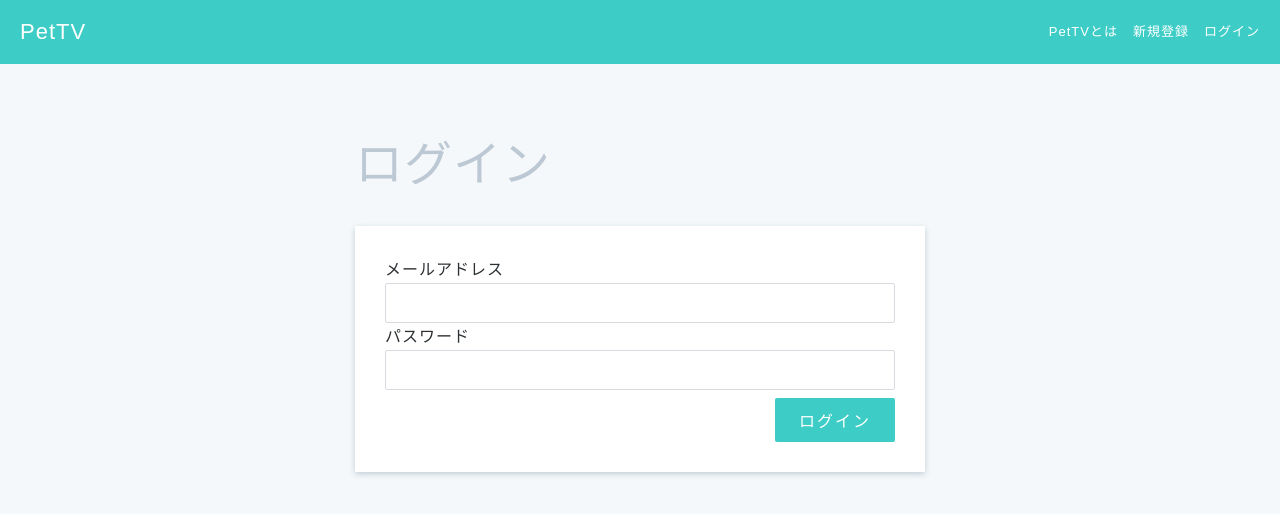
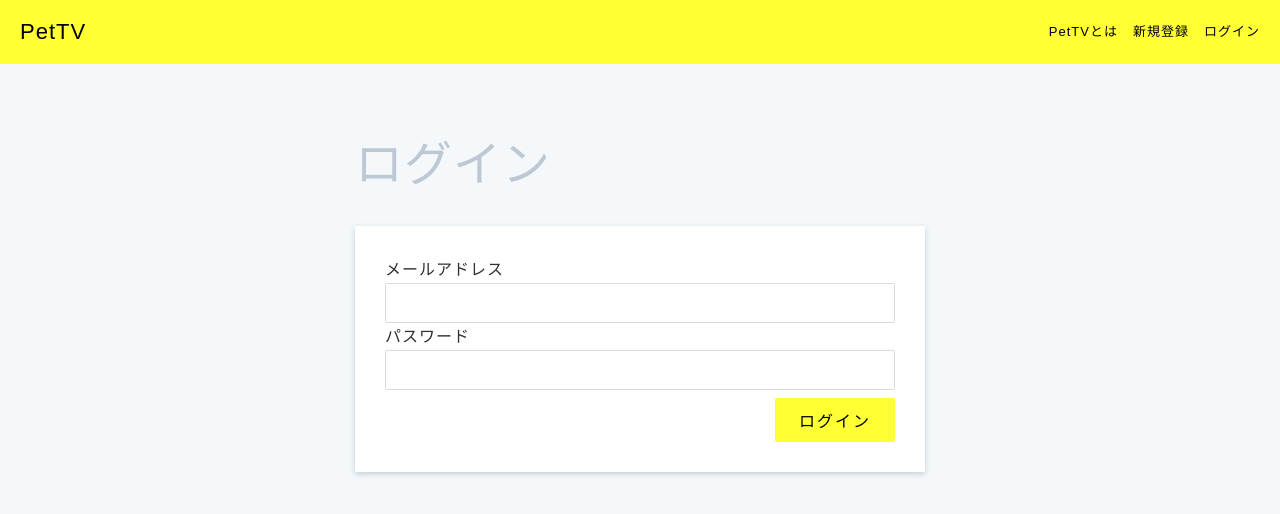
Before and after one commit to danorihara/pet_tv_login, a plain HTML site: page index.html in a window 1280 px wide. Drawn offline with Linux system fonts and the light colour scheme.

Commit message:
Update home.css

```diff
--- a/home.css
+++ b/home.css
@@ -38,7 +38,7 @@
   /* 共通レイアウト ================================ */
   body {
     color: #2d3133;
-    background-color: #3ecdc6;
+    background-color: #FFFF33;
     margin: 0;
     min-height: 1vh;
   }
@@ -77,7 +77,7 @@
   }
 
   .header-logo a{
-    color: white;
+    color: black;
     font-size: 22px;
   }
 
@@ -97,7 +97,7 @@
   .header-menus a {
     float: left;
     font-size: 13px;
-    color: white;
+    color: black;
   }
 
   .header-menus .fa {
@@ -208,8 +208,8 @@
   }
 
   .form input[type="submit"] {
-    background-color: #3ecdc6;
-    color: white;
+    background-color: #FFFF33;
+    color: black;
     cursor: pointer;
     font-weight: 300;
     width: 120px;
```
